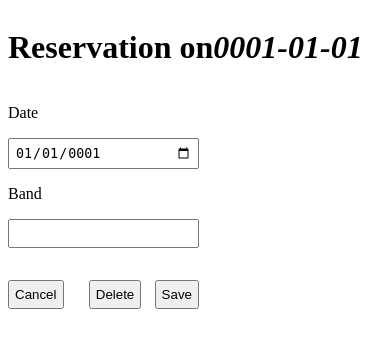
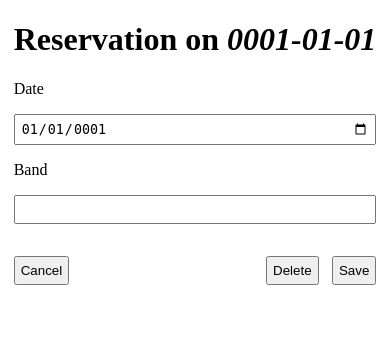
Before and after one commit to m3g4p0p/studio, a FastAPI app: page /reservation/0001-01-01 in a window 390 px wide. Shown: the top 348 px of the page. Run offline with FastAPI, Linux system fonts and the light colour scheme.

Commit message:
adjust styles

```diff
--- a/app/static/style.css
+++ b/app/static/style.css
@@ -1,6 +1,11 @@
-body,
-form {
-  display: inline-block;
+html {
+  display: flex;
+}
+
+body {
+  margin: auto;
+  min-width: 300px;
+  max-width: 500px;
 }
 
 input {
@@ -28,21 +33,38 @@ button {
 }
 
 h1 {
-  display: flex;
-  justify-content: space-between;
+  text-align: center;
 }
 
 h1 a {
   text-decoration: none;
 }
 
-td {
+h1 a:first-child {
+  float: left;
+}
+
+h1 a:last-child {
+  float: right;
+}
+
+td,
+th {
+  padding: 5px;
   vertical-align: top;
 }
 
 @media screen and (max-width: 768px) {
+  table {
+    width: 100%;
+  }
+
   thead {
     display: none;
+  }
+
+  tr + tr {
+    border-top: 1px solid black;
   }
 
   tr,
@@ -50,8 +72,8 @@ td {
     display: block;
   }
 
-  tr + tr,
-  td + td {
+  td,
+  tr + tr {
     margin-top: 1em;
   }
 
```
